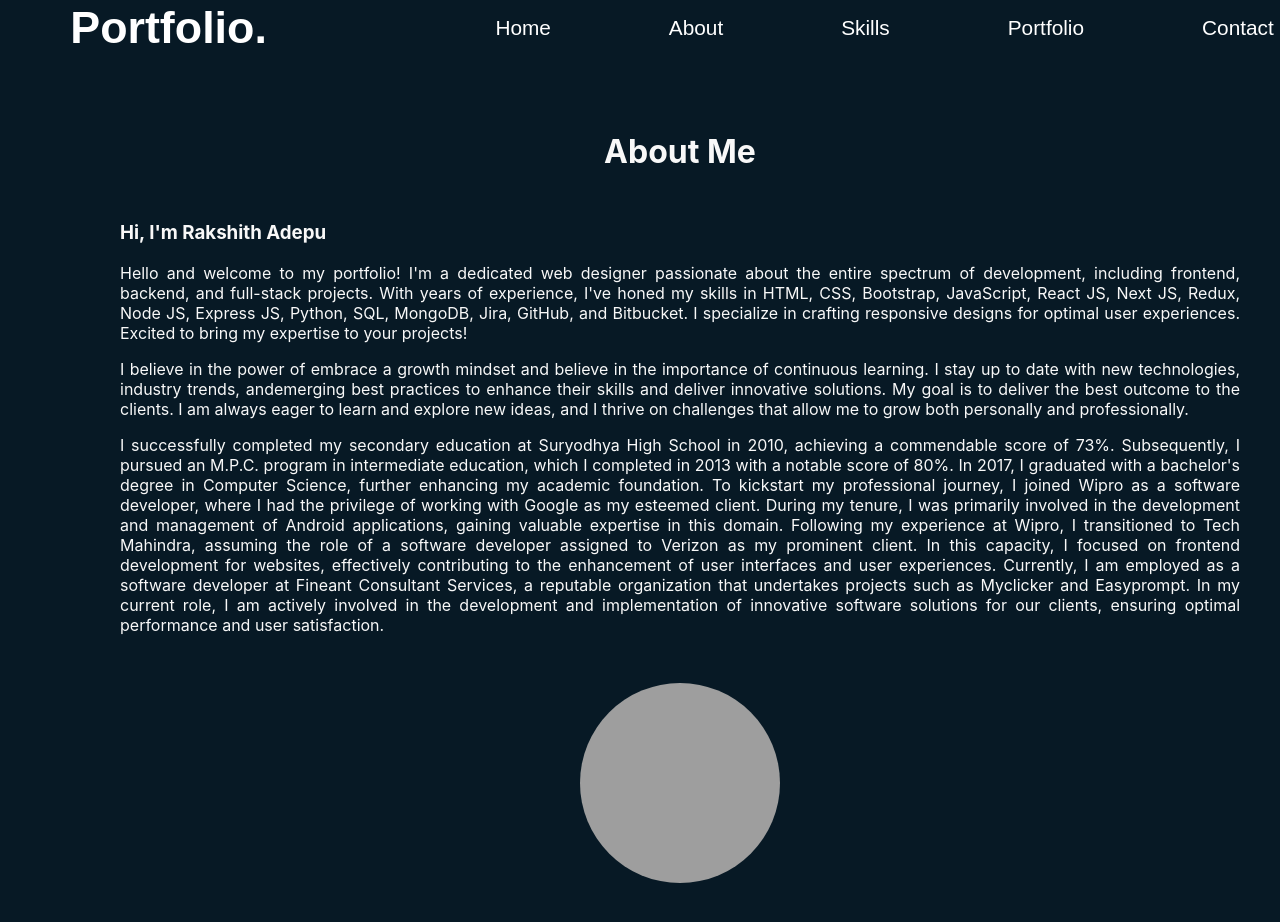
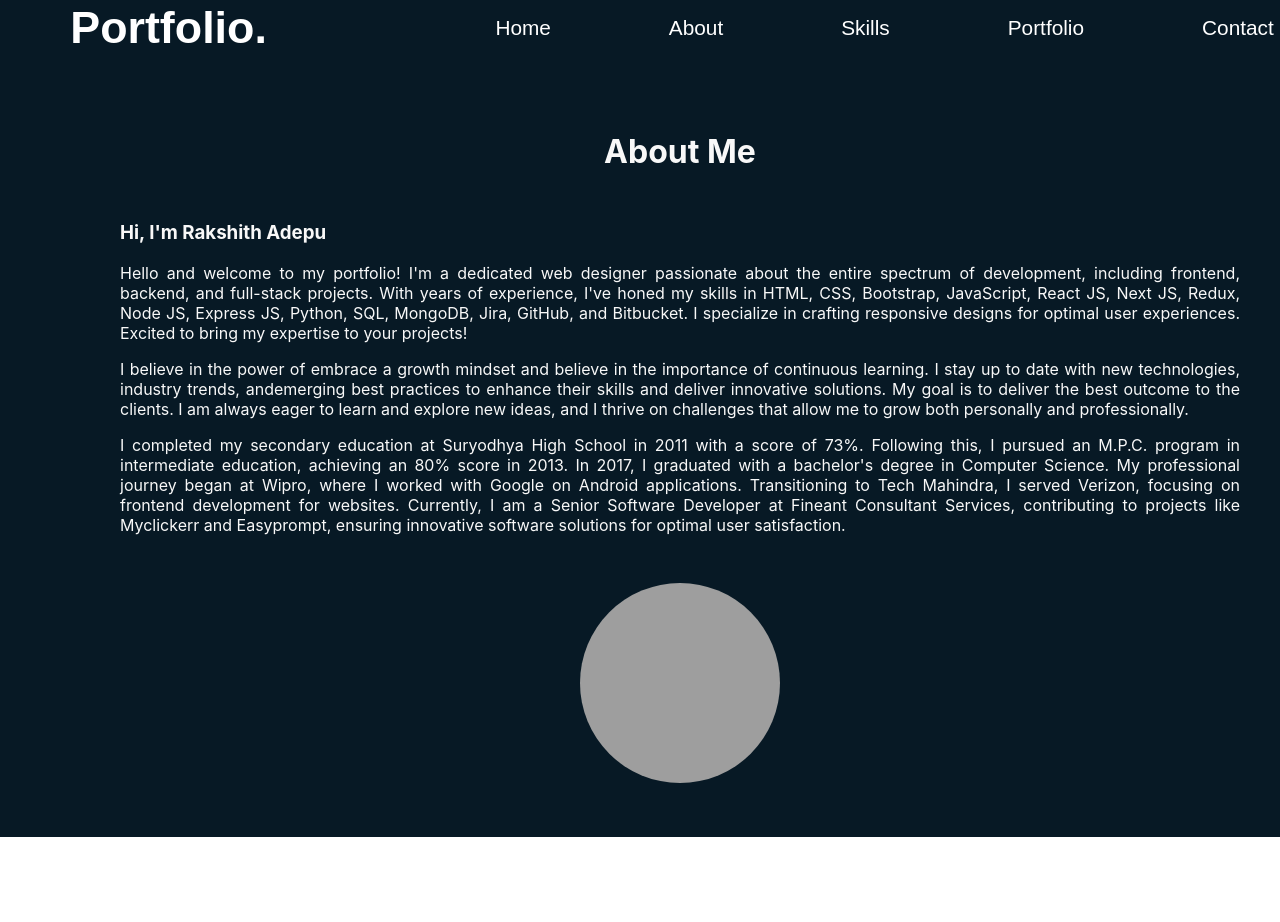
Before and after one commit to RakshithAdepu/portfolio, a React (Create React App) app: page /About in a window 1280 px wide. Shown: the top 922 px of the page. After the commit the page ends 837 px from the top, so only its background shows below. Built offline with nearby package versions, Linux system fonts and the light colour scheme; grey boxes are pictures that could not be loaded.

Commit message:
Update index.js

```diff
--- a/src/components/About/index.js
+++ b/src/components/About/index.js
@@ -50,28 +50,7 @@ const About = () => {
                 allow me to grow both personally and professionally.
               </p>
               <p>
-                I successfully completed my secondary education at Suryodhya
-                High School in 2010, achieving a commendable score of 73%.
-                Subsequently, I pursued an M.P.C. program in intermediate
-                education, which I completed in 2013 with a notable score of
-                80%. In 2017, I graduated with a bachelor's degree in Computer
-                Science, further enhancing my academic foundation. To kickstart
-                my professional journey, I joined Wipro as a software developer,
-                where I had the privilege of working with Google as my esteemed
-                client. During my tenure, I was primarily involved in the
-                development and management of Android applications, gaining
-                valuable expertise in this domain. Following my experience at
-                Wipro, I transitioned to Tech Mahindra, assuming the role of a
-                software developer assigned to Verizon as my prominent client.
-                In this capacity, I focused on frontend development for
-                websites, effectively contributing to the enhancement of user
-                interfaces and user experiences. Currently, I am employed as a
-                software developer at Fineant Consultant Services, a reputable
-                organization that undertakes projects such as Myclicker and
-                Easyprompt. In my current role, I am actively involved in the
-                development and implementation of innovative software solutions
-                for our clients, ensuring optimal performance and user
-                satisfaction.
+               I completed my secondary education at Suryodhya High School in 2011 with a score of 73%. Following this, I pursued an M.P.C. program in intermediate education, achieving an 80% score in 2013. In 2017, I graduated with a bachelor's degree in Computer Science. My professional journey began at Wipro, where I worked with Google on Android applications. Transitioning to Tech Mahindra, I served Verizon, focusing on frontend development for websites. Currently, I am a Senior Software Developer at Fineant Consultant Services, contributing to projects like Myclickerr and Easyprompt, ensuring innovative software solutions for optimal user satisfaction.
               </p>
             </div>
             <div className="about-image">
```
